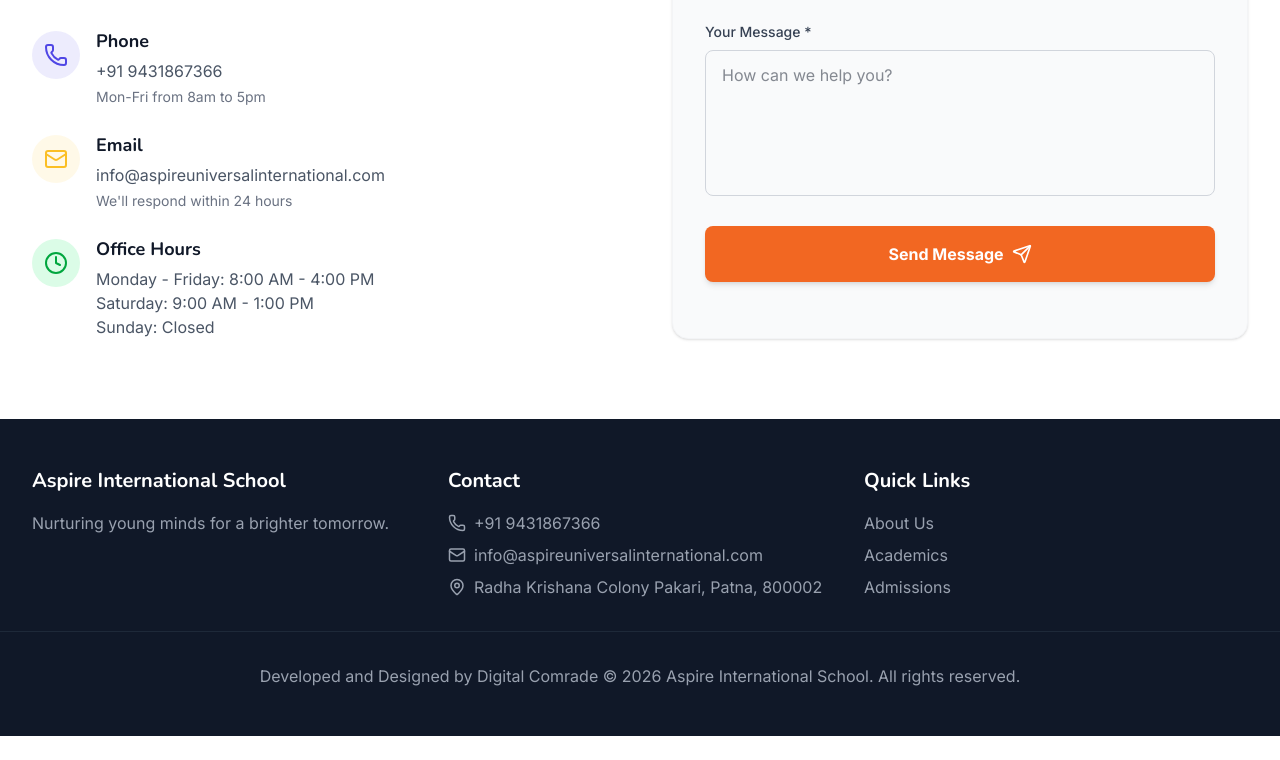
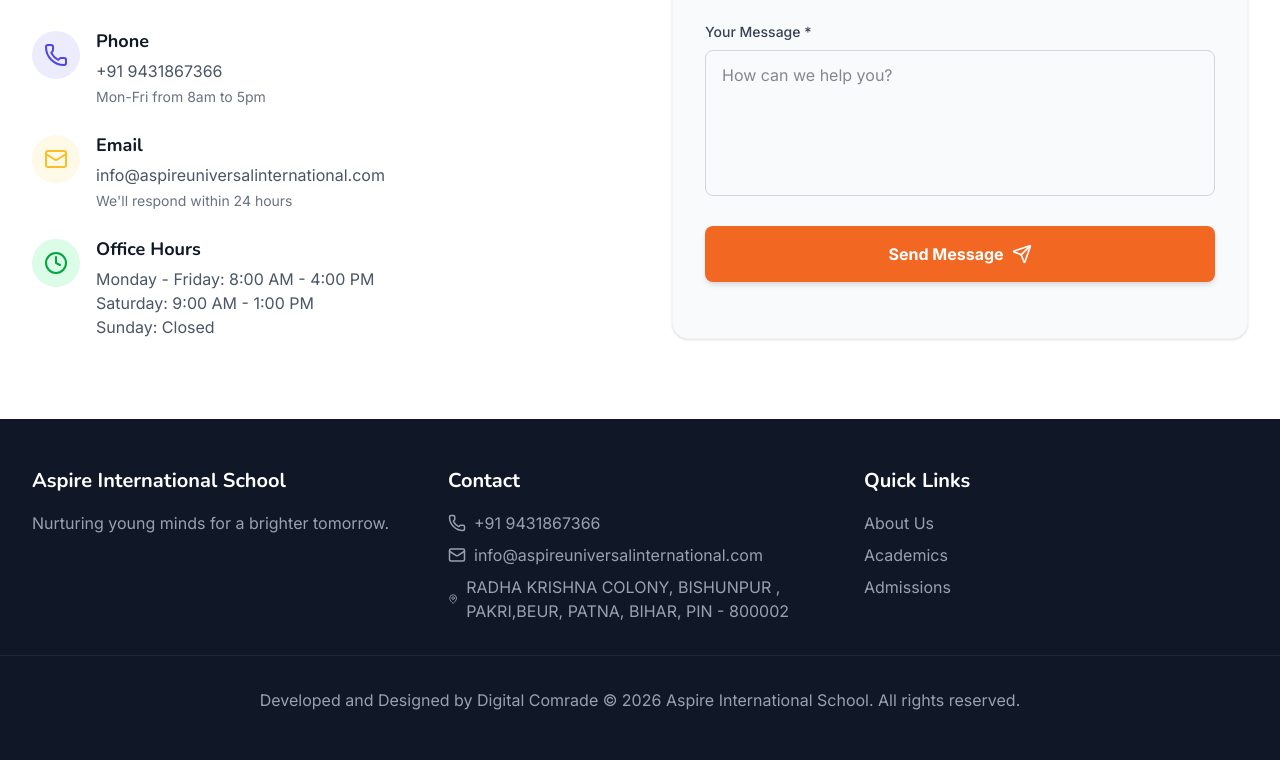
Before and after one commit to Avinashtosoni/aspireinternetional, a React (Vite) app: page /contact in a window 1280 px wide. Shown: the part 728-1488 px from the top of the page. Before the commit the page ends 1464 px from the top, so only its background shows below. Built offline with nearby package versions, Linux system fonts and the light colour scheme.

Commit message:
Update address format in Footer component

```diff
--- a/src/components/Footer.tsx
+++ b/src/components/Footer.tsx
@@ -14,7 +14,7 @@
           <div className="space-y-2 text-gray-400">
             <p className="flex items-center gap-2"><Phone size={18} /> +91 9431867366</p>
             <p className="flex items-center gap-2"><Mail size={18} /> info@aspireuniversalinternational.com</p>
-            <p className="flex items-center gap-2"><MapPin size={18} /> Radha Krishana Colony Pakari, Patna, 800002</p>
+            <p className="flex items-center gap-2"><MapPin size={18} /> RADHA KRISHNA COLONY, BISHUNPUR , PAKRI,BEUR, PATNA, BIHAR, PIN - 800002</p>
           </div>
         </div>
         <div>
```
